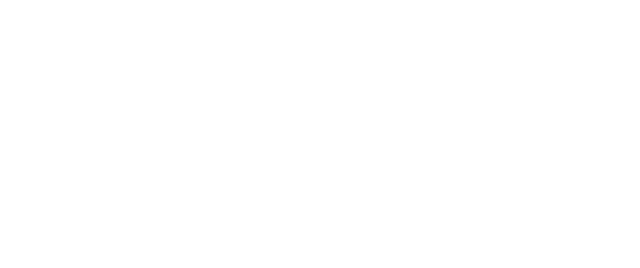
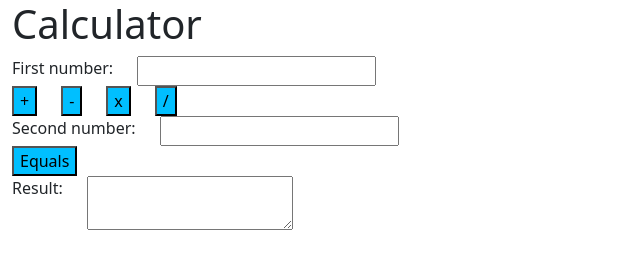
Before and after one commit to CourtneyWebber/Calculator, a plain HTML site: page index.html in a window 1280 px wide. Shown: the whole page, without its empty margins (0-640 px from the left). Drawn offline with nearby package versions, Linux system fonts and the light colour scheme.

Commit message:
Basic html

```diff
--- a/Calculator.css
+++ b/Calculator.css
@@ -1,3 +1,7 @@
 body
 {
 }
+
+button{
+    background-color:deepskyblue;
+}
--- a/index.html
+++ b/index.html
@@ -3,9 +3,62 @@
 <html lang="en" xmlns="http://www.w3.org/1999/xhtml">
 <head>
     <meta charset="utf-8" />
-    <title></title>
+    <title>Calculator</title>
+    <link href="https://cdn.jsdelivr.net/npm/bootstrap@5.2.0/dist/css/bootstrap.min.css" rel="stylesheet" integrity="sha384-gH2yIJqKdNHPEq0n4Mqa/HGKIhSkIHeL5AyhkYV8i59U5AR6csBvApHHNl/vI1Bx" crossorigin="anonymous">
+    <script src="https://cdn.jsdelivr.net/npm/bootstrap@5.2.0/dist/js/bootstrap.bundle.min.js" integrity="sha384-A3rJD856KowSb7dwlZdYEkO39Gagi7vIsF0jrRAoQmDKKtQBHUuLZ9AsSv4jD4Xa" crossorigin="anonymous"></script>
+    <script src="Calculator.js"></script>
+    <link href="Calculator.css" rel="stylesheet" />
 </head>
 <body>
-
+    <div class="container-fluid">
+        <div class="row">
+            <div class="col-auto">
+                <h1>Calculator</h1>
+            </div>
+        </div>
+        <div class="row">
+            <div class="col-auto">
+                <label>First number: </label>
+            </div>
+            <div class="col-auto">
+                <input type="number" name="num1" />
+            </div>
+        </div>
+        <div class="row">
+            <div class="col-auto">
+                <button>+</button>
+            </div>
+            <div class="col-auto">
+                <button>-</button>
+            </div>
+            <div class="col-auto">
+                <button>x</button>
+            </div>
+            <div class="col-auto">
+                <button>/</button>
+            </div>
+        </div>
+        <div class="row">
+            <div class="col-auto">
+                <label>Second number: </label>
+            </div>
+            <div class="col-auto">
+                <input type="number" name="num1" />
+            </div>
+        </div>
+        <div class="row">
+            <div class="col-auto">
+                <button>Equals</button>
+            </div>
+        </div>
+        <div class="row">
+            <div class="col-auto">
+                <label>Result: </label>
+            </div>
+            <div class="col-auto">
+                <textarea id="result"></textarea>
+            </div>
+        </div>
+    </div>
 </body>
 </html>
```
